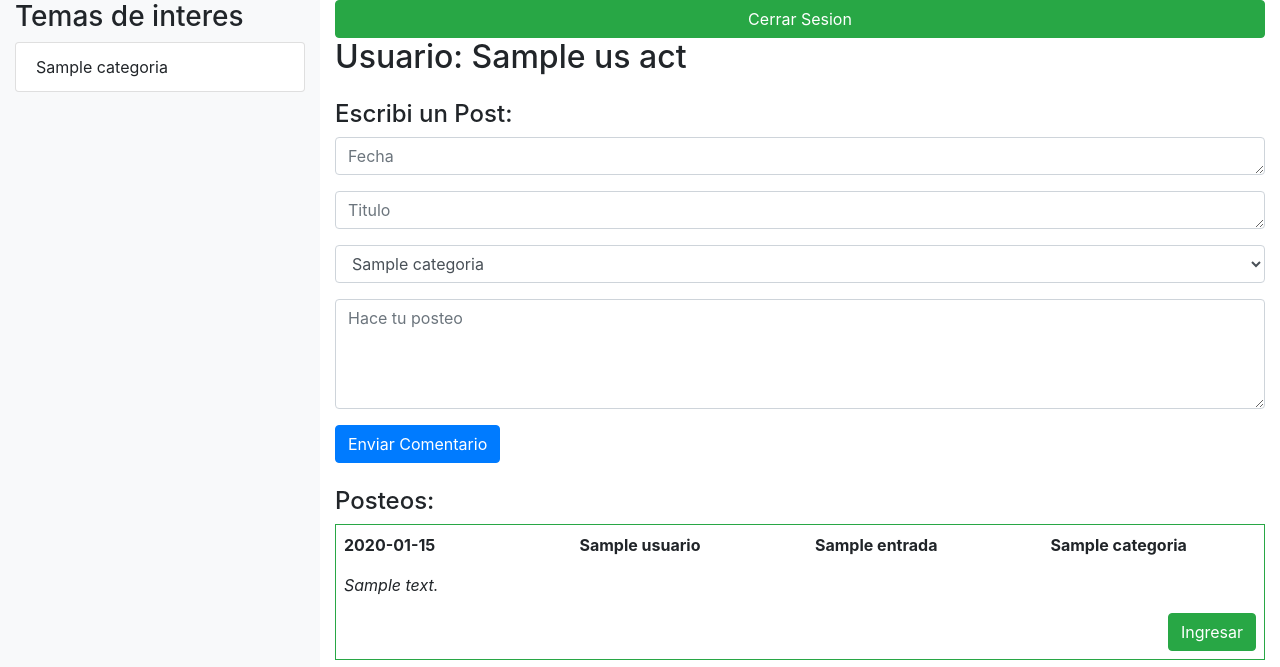
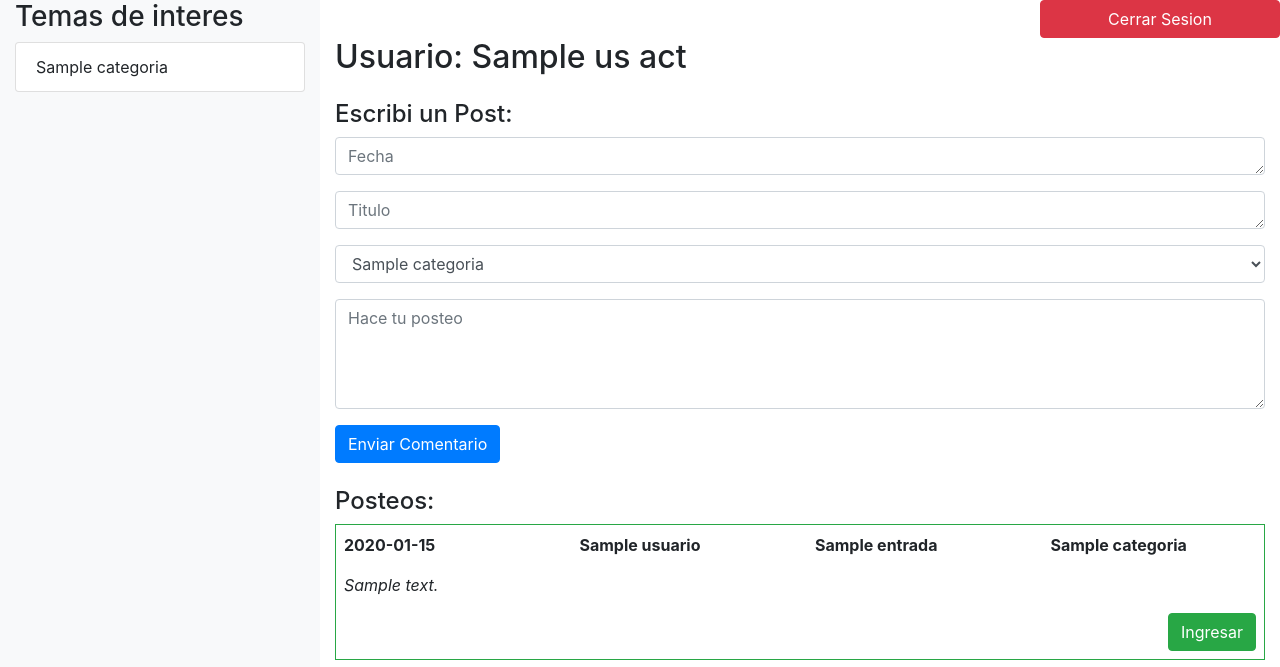
Before and after one commit to joaquinmartinez2912/flaskIntegral, a Flask app: template templates/main.html in a window 1280 px wide. Shown: the top 667 px of the page. Run offline with Flask 3, Linux system fonts and the light colour scheme; the template is opened without the code that fills it: most values are stand-ins (such as "Sample title", 1, 10 or a date in 2020); some libraries are stand-ins or nearby versions.

Commit message:
algunas cuestiones de forma

```diff
--- a/templates/comentarios.html
+++ b/templates/comentarios.html
@@ -16,6 +16,7 @@ Comentarios
             </form>
         </div>
     </div>
+    <br>
     <!-- Comentario base -->
     <div class="container-fluid border border-success p-2 mb-2">
         <div class="row">
--- a/templates/main.html
+++ b/templates/main.html
@@ -11,7 +11,9 @@ Principal
         <!-- Sección principal -->
         <div class="col-md-9">
             <!-- Caja de texto con lista desplegable para temas -->
-            <a href="/" class="btn btn-success btn-block">Cerrar Sesion</a>
+            <div class="row justify-content-end">
+                <a href="/" class="btn btn-danger btn-block col-3">Cerrar Sesion</a>
+            </div>
             <h2>Usuario: {{UsAct.nombre}}</h1>
             <div class="mt-4">
                 <h4>Escribi un Post:</h4>
--- a/templates/users.html
+++ b/templates/users.html
@@ -29,6 +29,8 @@ Nuevo Usuario
               </div>
               <button type="submit" class="btn btn-primary btn-block">Registrarse</button>
             </form>
+            <br>
+            <a href="/" class="btn btn-success btn-block">Volver a Inicio</a>
           </div>
         </div>
       </div>
```
